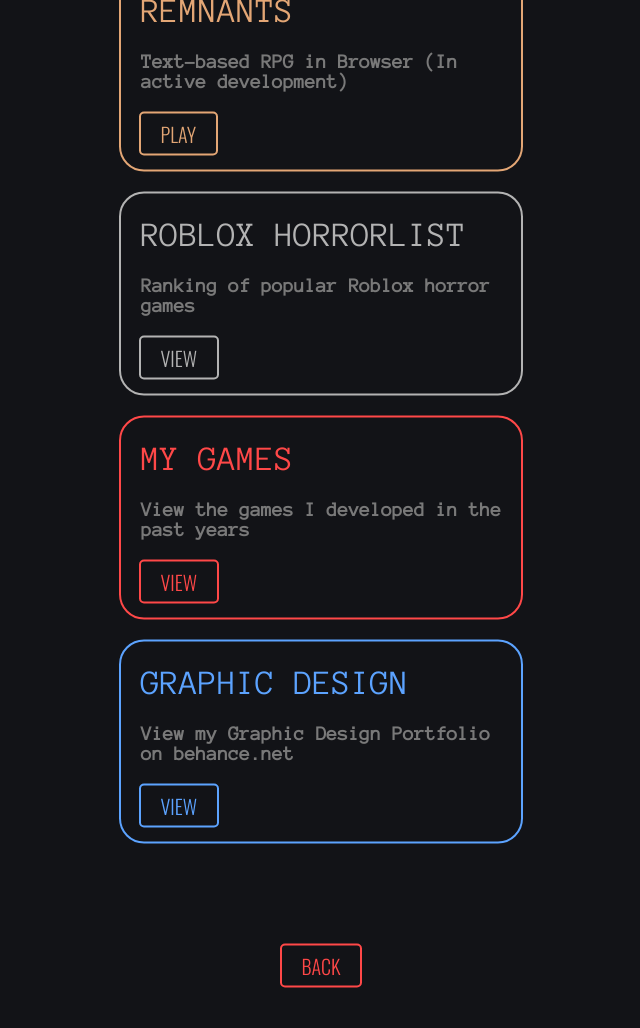
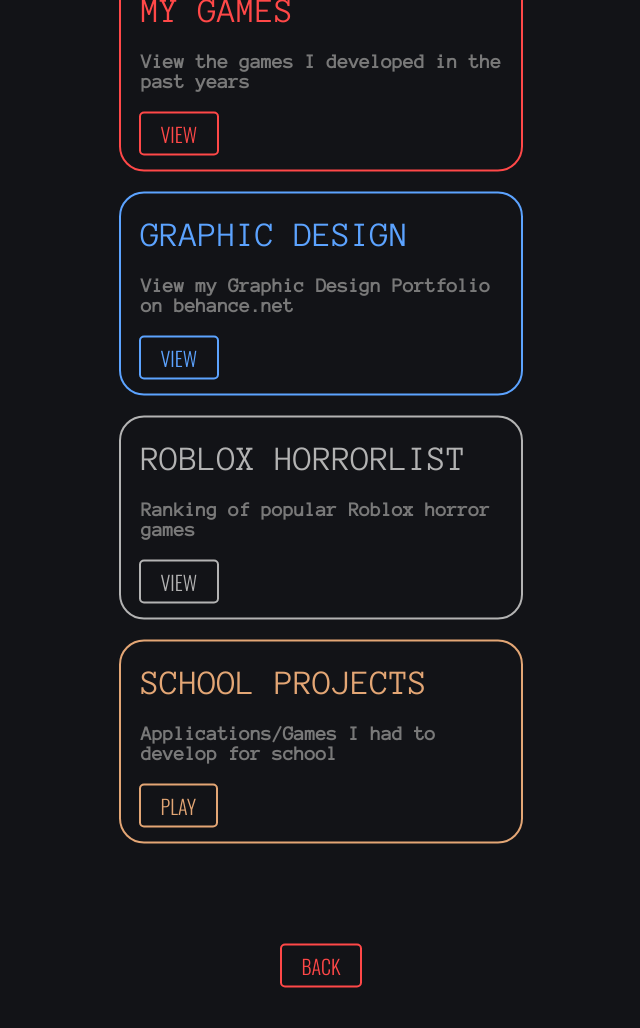
Before and after one commit to NouhiDev/projects, a plain HTML site: page index.html in a window 1280 px wide. Shown: the whole page, without its empty margins (319-959 px from the left). Drawn offline with nearby package versions, Linux system fonts and the light colour scheme.

Commit message:
Updated Buttons

```diff
--- a/index.html
+++ b/index.html
@@ -48,29 +48,6 @@
       <h1 class="title">projects</h1>
       <h1 class="subtitle">LIST OF MY MOST IMPORTANT PROJECTS</h1>
       <div class="projects-container">
-        <!-- REMNANTS -->
-        <div class="project remnants">
-            <h1 class="remnants project-title">REMNANTS</h1>
-            <h2 class="project-description">Text-based RPG in Browser (In active development)</h2>
-            <div class="tag-container">
-            </div>
-            <div class="project-btn-container">
-              <button id="remnants-btn" class="remnants-btn" onclick="remnants_btn()">PLAY</button>
-          </div>
-          </div>
-
-
-        <!-- Roblox Horrorlist -->
-        <div class="project rblx">
-          <h1 class="rblx project-title">ROBLOX HORRORLIST</h1>
-          <h2 class="project-description">Ranking of popular Roblox horror games</h2>
-          <div class="tag-container">
-          </div>
-          <div class="project-btn-container">
-            <button id="rblx-btn" class="rblx-btn" onclick="rblx_btn()">VIEW</button>
-          </div>
-        </div>
-
         <!-- My Games -->
         <div class="project itch">
           <h1 class="itch project-title">MY GAMES</h1>
@@ -93,6 +70,28 @@
           </div>
         </div>
 
+        <!-- Roblox Horrorlist -->
+        <div class="project rblx">
+          <h1 class="rblx project-title">ROBLOX HORRORLIST</h1>
+          <h2 class="project-description">Ranking of popular Roblox horror games</h2>
+          <div class="tag-container">
+          </div>
+          <div class="project-btn-container">
+            <button id="rblx-btn" class="rblx-btn" onclick="rblx_btn()">VIEW</button>
+          </div>
+        </div>
+
+        <!-- SCHOOL PROJECT -->
+        <div class="project sp">
+          <h1 class="sp project-title">SCHOOL PROJECTS</h1>
+          <h2 class="project-description">Applications/Games I had to develop for school</h2>
+          <div class="tag-container">
+          </div>
+          <div class="project-btn-container">
+            <button id="sp-btn" class="sp-btn" onclick="school_projects_btn()">PLAY</button>
+        </div>
+        </div>
+
       </div>
 
       <!-- Back Button -->
--- a/index.js
+++ b/index.js
@@ -12,8 +12,8 @@
     location.href = "https://nouhidev.github.io";
 }
 
-function remnants_btn() {
-    location.href = "https://nouhidev.github.io/remnants/";
+function school_projects_btn() {
+    location.href = "https://nouhidev.github.io/school-projects/";
 }
 
 function rblx_btn() {
--- a/style.css
+++ b/style.css
@@ -445,13 +445,13 @@
   color: rgb(121, 121, 121);
 }
 
-.remnants {
+.sp {
   border-color: #e3a675;
   color: #e3a675;
   font-family: "Anonymous Pro", monospace;
 }
 
-.remnants-btn {
+.sp-btn {
   margin-top: 0.2pc;
   margin-right: 2.5pc;
   margin-bottom: 10px;
@@ -486,7 +486,7 @@
   position: absolute;
 }
 
-.remnants-btn:hover {
+.sp-btn:hover {
   transform: scale(1.1);
   color: var(--main-bg-color);
   background-color: #e3a675;
```
